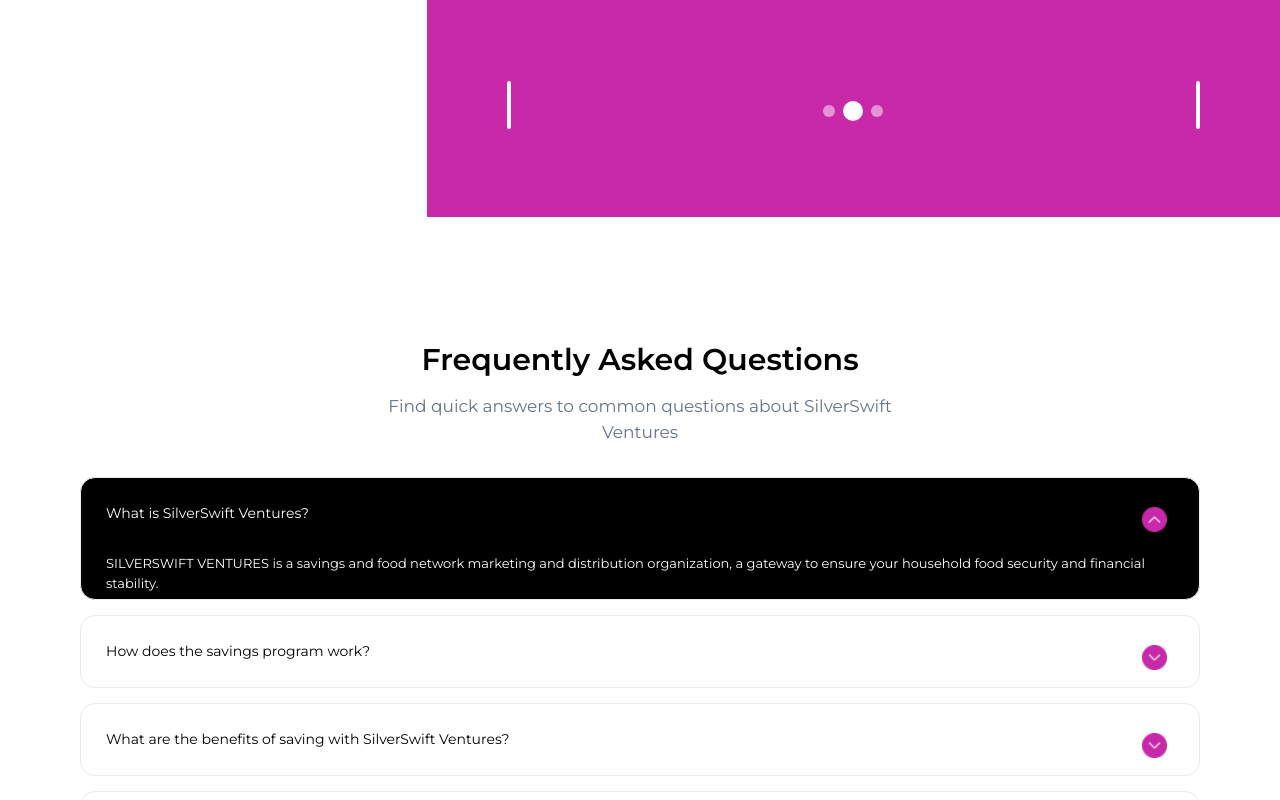
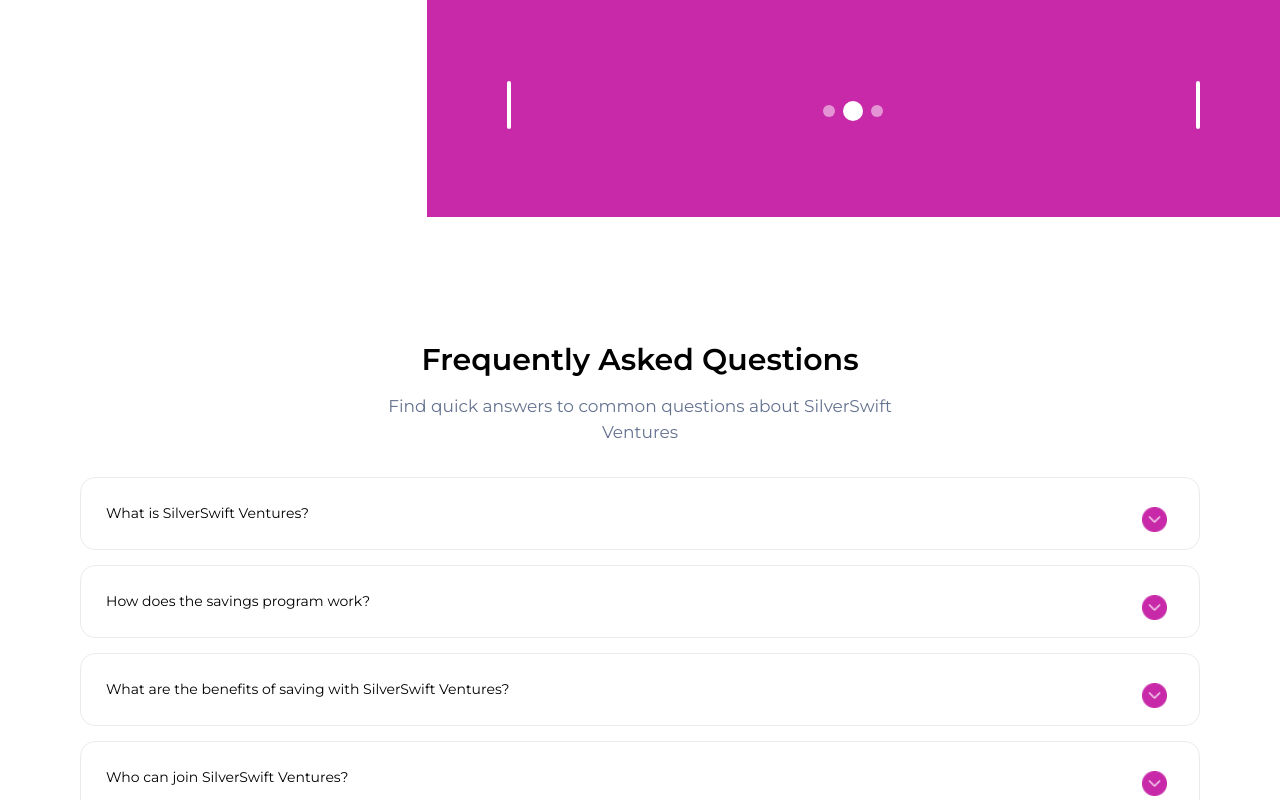
Before and after one commit to timoshimmo/silverswift, a React (Create React App) app: page / in a window 1280 px wide. Shown: the part 5773-6573 px from the top of the page. Built offline with nearby package versions, Linux system fonts and the light colour scheme.

Commit message:
Contact us updates

```diff
--- a/src/pages/home.tsx
+++ b/src/pages/home.tsx
@@ -28,7 +28,7 @@
 
 const Home = () => {
 
-    const [activeTab, setActiveTab] = useState<number | undefined>(0);
+    const [activeTab, setActiveTab] = useState<number | undefined>(-1);
 
     const panels = [
         {
@@ -576,6 +576,7 @@
                             <img
                                 src={img_home_testimonial}
                                 alt=""
+                                className='w-full object-cover'
                             />
                         </div>
                         <div className='relative col-span-2 bg-primary lg:py-20 py-10 lg:px-20 px-5'>
```
